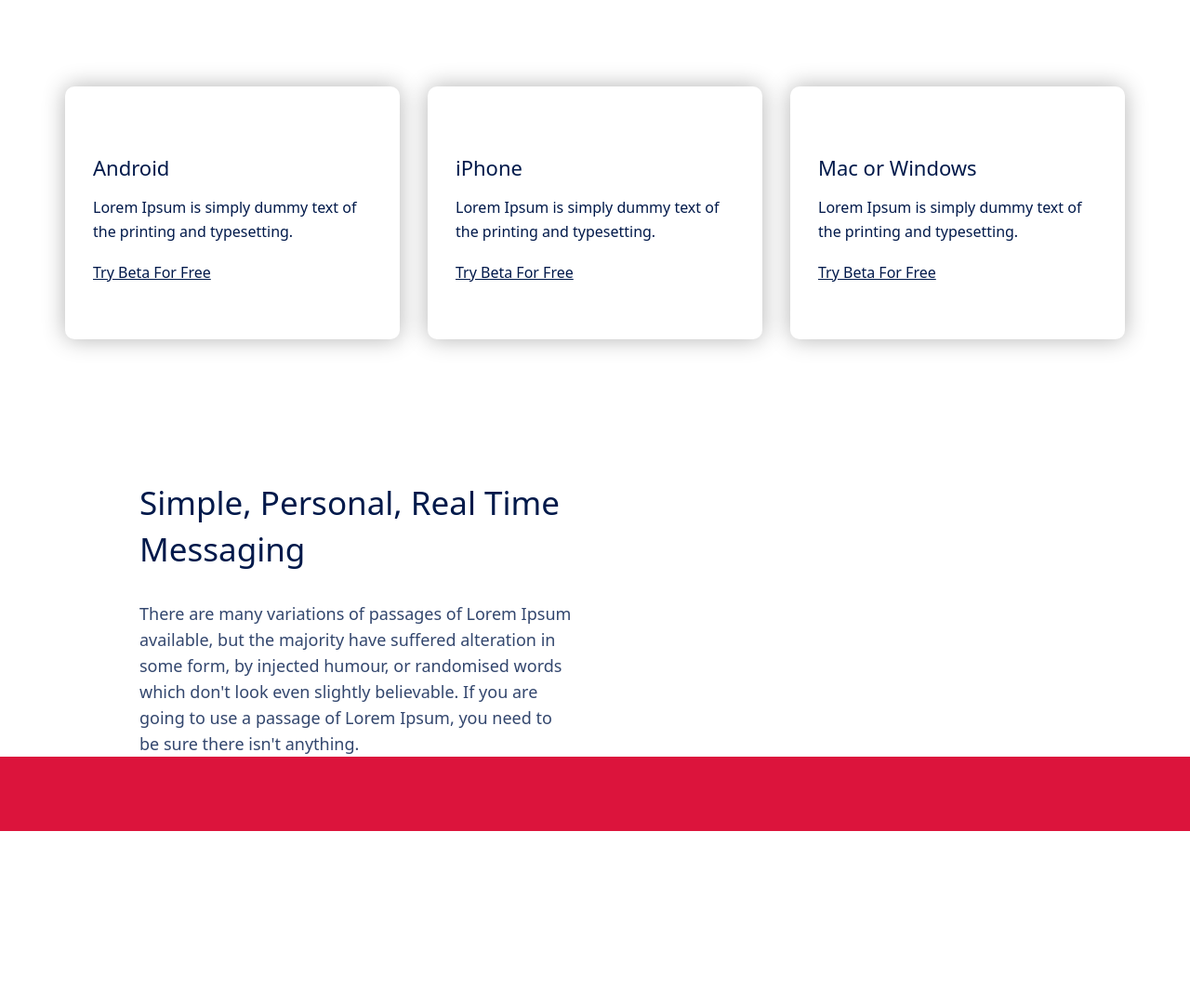
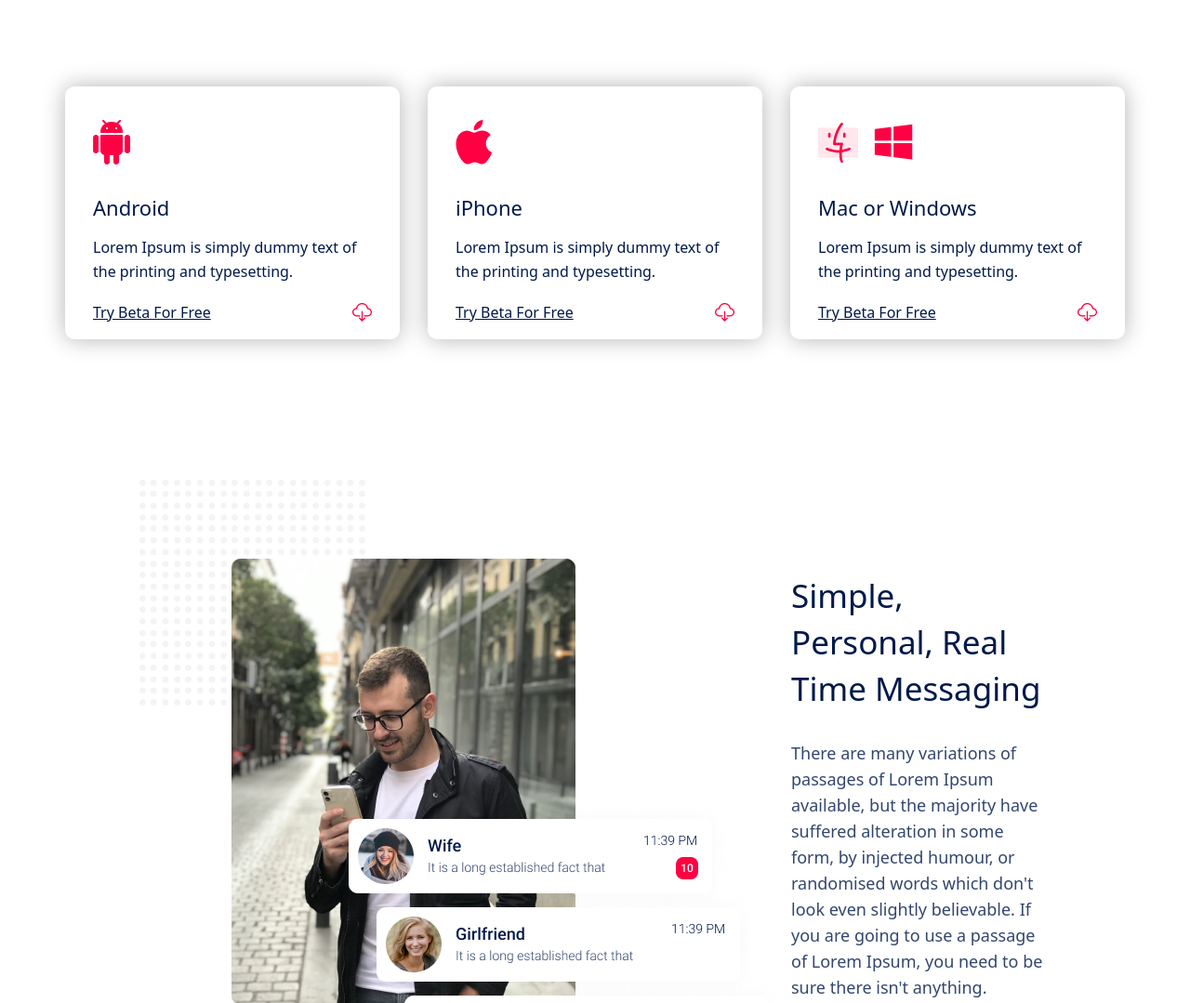
Before and after one commit to dunkyoung/-, a plain HTML site: page index.html in a window 1280 px wide. Shown: the part 840-1919 px from the top of the page at 93% size. Before the commit the page ends 1734 px from the top, so only its background shows below. Drawn offline with Linux system fonts and the light colour scheme.

Commit message:
Update index.html

```diff
--- a/index.html
+++ b/index.html
@@ -29,11 +29,11 @@
 					</p>
 					<button class="btn">Request For Early Access</button>
 				</div>
-				<img class="main-img" src="img/main.png" alt="" />
+				<img class="main-img" src="main.png" alt="" />
 			</section>
 			<section class="platforms">
 				<div class="platforms-item">
-					<img class="platforms-img" src="img/android.png" alt="" />
+					<img class="platforms-img" src="android.png" alt="" />
 					<h4 class="platforms-title">Android</h4>
 					<p class="platforms-text">
 						Lorem Ipsum is simply dummy text of the printing and
@@ -43,13 +43,13 @@
 						<a href="#" class="platforms-link">Try Beta For Free</a>
 						<img
 							class="platforms-download-img"
-							src="img/download.png"
+							src="download.png"
 							alt=""
 						/>
 					</div>
 				</div>
 				<div class="platforms-item">
-					<img class="platforms-img" src="img/iphone.png" alt="" />
+					<img class="platforms-img" src="iphone.png" alt="" />
 					<h4 class="platforms-title">iPhone</h4>
 					<p class="platforms-text">
 						Lorem Ipsum is simply dummy text of the printing and
@@ -59,13 +59,13 @@
 						<a href="#" class="platforms-link">Try Beta For Free</a>
 						<img
 							class="platforms-download-img"
-							src="img/download.png"
+							src="download.png"
 							alt=""
 						/>
 					</div>
 				</div>
 				<div class="platforms-item">
-					<img class="platforms-img" src="img/mac.png" alt="" />
+					<img class="platforms-img" src="mac.png" alt="" />
 					<h4 class="platforms-title">Mac or Windows</h4>
 					<p class="platforms-text">
 						Lorem Ipsum is simply dummy text of the printing and
@@ -75,14 +75,14 @@
 						<a href="#" class="platforms-link">Try Beta For Free</a>
 						<img
 							class="platforms-download-img"
-							src="img/download.png"
+							src="download.png"
 							alt=""
 						/>
 					</div>
 				</div>
 			</section>
 			<section class="info">
-				<img class="info-img" src="img/content.png" alt="" />
+				<img class="info-img" src="content.png" alt="" />
 				<div class="info-content">
 					<h2 class="info-title">
 						Simple, Personal, Real Time Messaging
```
